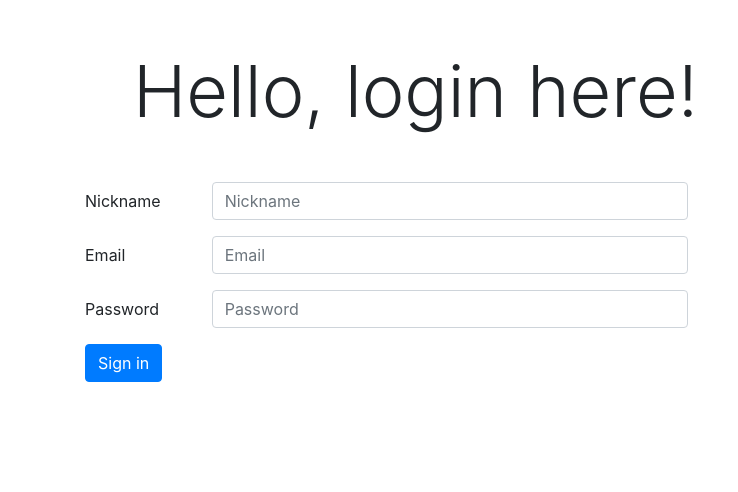
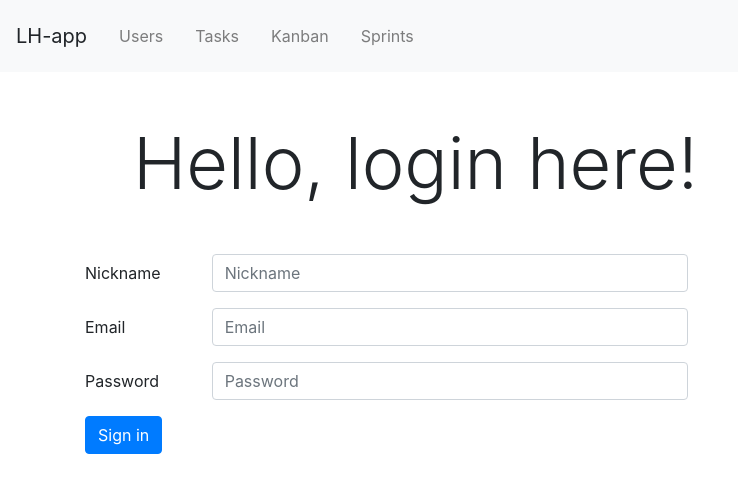
Before and after one commit to jrkwsk/lh-app, a React (Create React App) app: page / in a window 1280 px wide. Shown: the top 492 px of the page, without its empty margins (0-738 px from the left). Built offline with nearby package versions, Linux system fonts and the light colour scheme.

Commit message:
navigation with router

```diff
--- a/src/App.js
+++ b/src/App.js
@@ -2,13 +2,18 @@ import logo from './logo.svg';
 import './App.css';
 import {LoginForm} from './User/components/LoginForm'
 import { BrowserRouter as Router, Route } from 'react-router-dom'
+import {Navigation} from './Main/components/Navigation'
+import React from 'react';
 
 function App() {
   return (
+    <React.Fragment >
+    <Navigation />
     <Router>
       <Route exact path="/" component={LoginForm}/>
 
     </Router>
+    </React.Fragment>
   );
 }
 
--- /dev/null
+++ b/src/Main/components/Navigation.js
@@ -0,0 +1,59 @@
+import React from 'react'
+import { NavLink } from 'react-router-dom'
+import { BrowserRouter as Router } from 'react-router-dom'
+import { useDispatch, useSelector } from "react-redux";
+// import { viewMode } from '../../store/modeSlice'
+
+
+export const Navigation = () => {
+  // const mode = useSelector(state => state.mode)
+  // const dispatch = useDispatch()
+  const mockmode = 'user-view'
+
+
+
+return (
+  <Router>
+<nav className="navbar navbar-expand-lg navbar-light bg-light">
+  <a className="navbar-brand">LH-app</a>
+  <button className="navbar-toggler" type="button" data-toggle="collapse" data-target="#navbarNavAltMarkup" aria-controls="navbarNavAltMarkup" aria-expanded="false" aria-label="Toggle navigation">
+    <span className="navbar-toggler-icon"></span>
+  </button>
+  <div className="collapse navbar-collapse" id="navbarNavAltMarkup">
+
+
+      {mockmode === 'guest-view' && <div className="guest-view">
+      <div className="navbar-nav">
+      <a className="nav-item nav-link active">
+      <NavLink className="nav-link" to="/" activeClassName="nav-item-active">Home</NavLink>
+      </a>
+      <a className="nav-item nav-link">
+      <NavLink className="nav-link" to="/login">Login</NavLink>
+      </a>
+      </div>
+      </div>}
+
+      {mockmode === 'user-view' && <div className="user-view">
+
+      <div className="navbar-nav">
+      <a className="nav-item nav-link">
+      <NavLink className="nav-link" to="/users">Users</NavLink>
+      </a>
+
+      <a className="nav-item nav-link">
+      <NavLink className="nav-link" to="/tasks">Tasks</NavLink>
+      </a>
+
+      <a className="nav-item nav-link">
+      <NavLink className="nav-link" to="/kanban">Kanban</NavLink>
+      </a>
+      <a className="nav-item nav-link">
+      <NavLink className="nav-link" to="/sprints">Sprints</NavLink></a>
+
+      </div>
+    </div>}
+  </div>
+</nav>
+</Router>
+)
+}
--- /dev/null
+++ b/src/store/modeSlice.js
@@ -0,0 +1,15 @@
+import { createSlice } from '@reduxjs/toolkit'
+
+const modeSlice = createSlice({
+    name: "mode",
+    initialState: {
+        mode: 'guest'
+    },
+    reducers: {
+        viewMode: (state, action) => { state.mode = action.payload },
+       }
+})
+
+export const reducer = modeSlice.reducer;
+// export action creators
+export const { viewMode } = modeSlice.actions;
```
